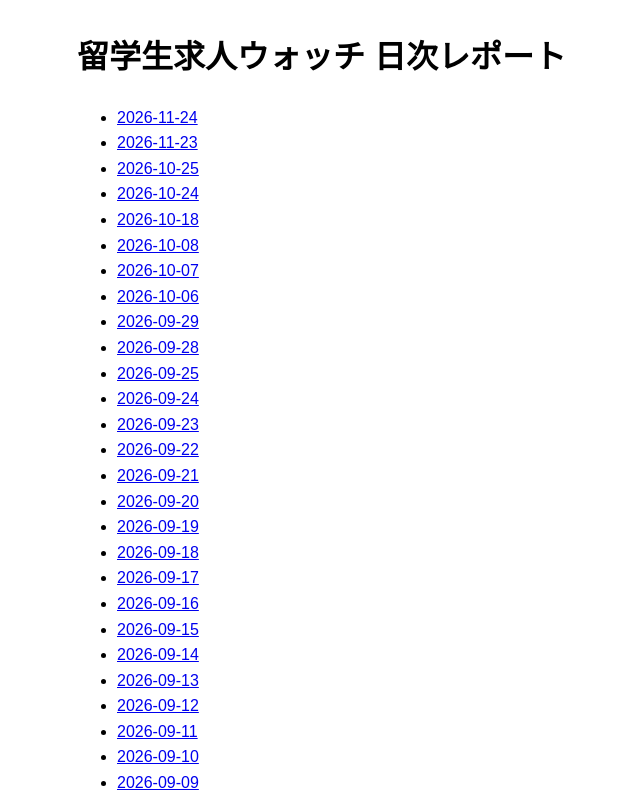
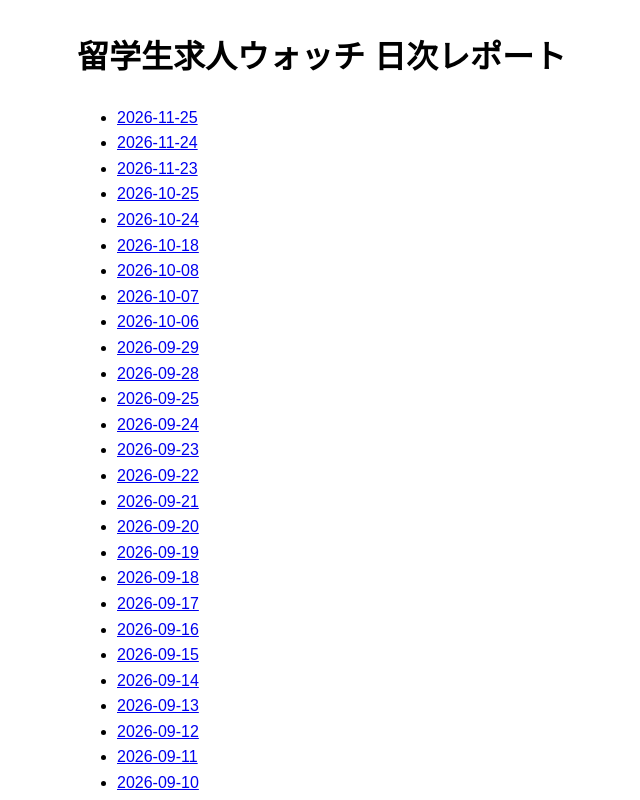
Before and after one commit to info-seifu/foreign-student-job-watch-public, a plain HTML site: page reports/index.html in a window 1280 px wide. Shown: the top 800 px of the page, without its empty margins (13-653 px from the left). Drawn offline with Linux system fonts and the light colour scheme.

Commit message:
レポート一覧更新：2026-11-25 を追加

```diff
--- a/reports/index.html
+++ b/reports/index.html
@@ -15,6 +15,7 @@ blockquote { color: #555; border-left: 3px solid #ccc; margin-left: 0; padding-l
 <body>
 <h1>留学生求人ウォッチ 日次レポート</h1>
 <ul>
+<li><a href="2026-11-25.html">2026-11-25</a></li>
 <li><a href="2026-11-24.html">2026-11-24</a></li>
 <li><a href="2026-11-23.html">2026-11-23</a></li>
 <li><a href="2026-10-25.html">2026-10-25</a></li>
```
